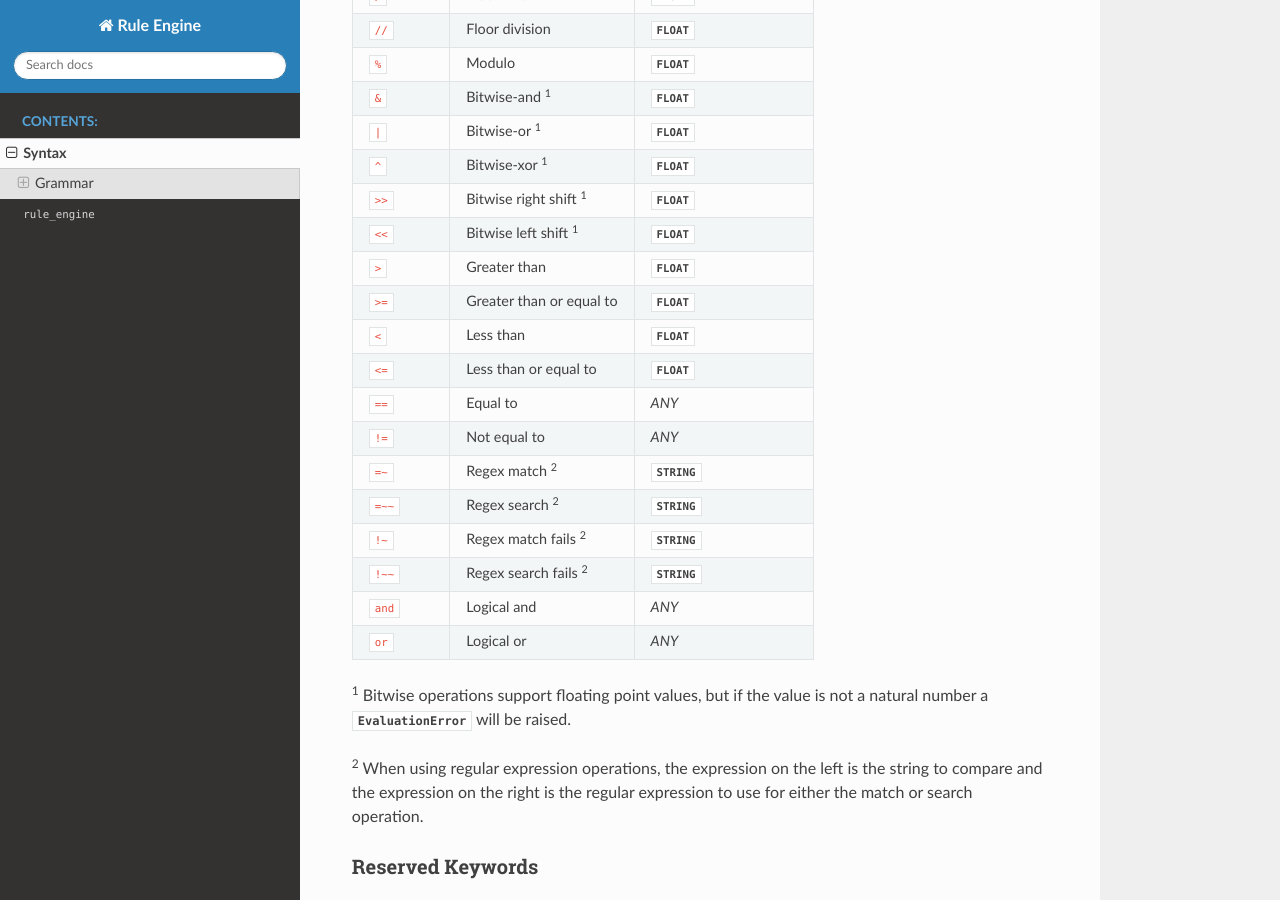
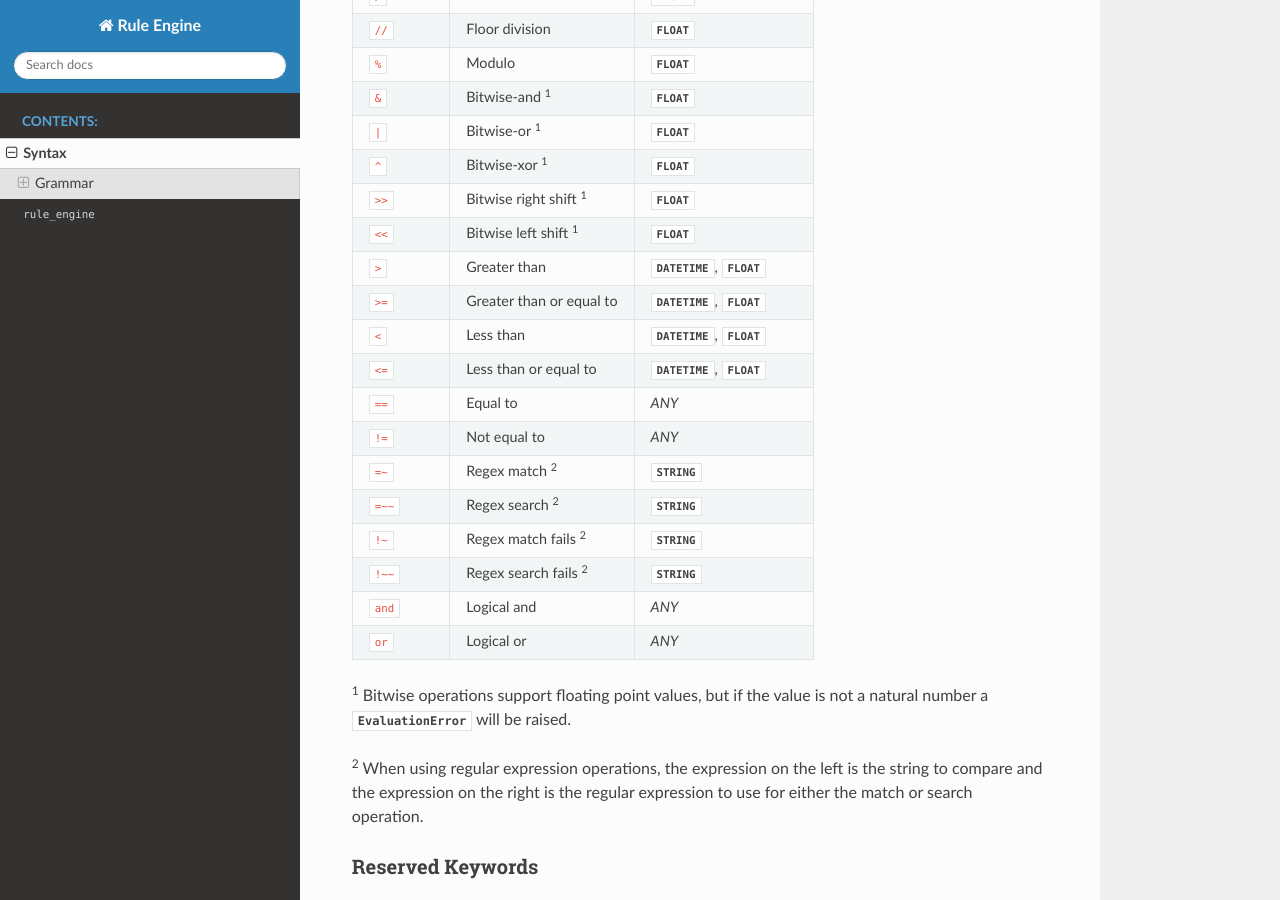
Before and after one commit to zeroSteiner/rule-engine, a Sphinx documentation site: the page built from docs/source/syntax.rst, in a window 1280 px wide and 900 px high, scrolled down 844 px. Built offline with Sphinx 7.4.7 and the Read the Docs theme 2.0.0, drawn with Linux system fonts in a browser that asks for light colours.

Commit message:
Update the documentation

```diff
--- a/docs/source/syntax.rst
+++ b/docs/source/syntax.rst
@@ -22,57 +22,61 @@ are type aware and will raise an exception when an incompatible type is used.
 Supported Operations
 ^^^^^^^^^^^^^^^^^^^^
 
-+-----------+------------------------------+---------------------------------------------+
-| Operation | Description                  | Compatible Data Types                       |
-+-----------+------------------------------+---------------------------------------------+
-| ``+``     | Addition                     | :py:attr:`~rule_engine.ast.DataType.FLOAT`  |
-+-----------+------------------------------+---------------------------------------------+
-| ``-``     | Subtraction                  | :py:attr:`~rule_engine.ast.DataType.FLOAT`  |
-+-----------+------------------------------+---------------------------------------------+
-| ``*``     | Multiplication               | :py:attr:`~rule_engine.ast.DataType.FLOAT`  |
-+-----------+------------------------------+---------------------------------------------+
-| ``**``    | Exponent                     | :py:attr:`~rule_engine.ast.DataType.FLOAT`  |
-+-----------+------------------------------+---------------------------------------------+
-| ``/``     | True division                | :py:attr:`~rule_engine.ast.DataType.FLOAT`  |
-+-----------+------------------------------+---------------------------------------------+
-| ``//``    | Floor division               | :py:attr:`~rule_engine.ast.DataType.FLOAT`  |
-+-----------+------------------------------+---------------------------------------------+
-| ``%``     | Modulo                       | :py:attr:`~rule_engine.ast.DataType.FLOAT`  |
-+-----------+------------------------------+---------------------------------------------+
-| ``&``     | Bitwise-and :sup:`1`         | :py:attr:`~rule_engine.ast.DataType.FLOAT`  |
-+-----------+------------------------------+---------------------------------------------+
-| ``|``     | Bitwise-or :sup:`1`          | :py:attr:`~rule_engine.ast.DataType.FLOAT`  |
-+-----------+------------------------------+---------------------------------------------+
-| ``^``     | Bitwise-xor :sup:`1`         | :py:attr:`~rule_engine.ast.DataType.FLOAT`  |
-+-----------+------------------------------+---------------------------------------------+
-| ``>>``    | Bitwise right shift :sup:`1` | :py:attr:`~rule_engine.ast.DataType.FLOAT`  |
-+-----------+------------------------------+---------------------------------------------+
-| ``<<``    | Bitwise left shift :sup:`1`  | :py:attr:`~rule_engine.ast.DataType.FLOAT`  |
-+-----------+------------------------------+---------------------------------------------+
-| ``>``     | Greater than                 | :py:attr:`~rule_engine.ast.DataType.FLOAT`  |
-+-----------+------------------------------+---------------------------------------------+
-| ``>=``    | Greater than or equal to     | :py:attr:`~rule_engine.ast.DataType.FLOAT`  |
-+-----------+------------------------------+---------------------------------------------+
-| ``<``     | Less than                    | :py:attr:`~rule_engine.ast.DataType.FLOAT`  |
-+-----------+------------------------------+---------------------------------------------+
-| ``<=``    | Less than or equal to        | :py:attr:`~rule_engine.ast.DataType.FLOAT`  |
-+-----------+------------------------------+---------------------------------------------+
-| ``==``    | Equal to                     | *ANY*                                       |
-+-----------+------------------------------+---------------------------------------------+
-| ``!=``    | Not equal to                 | *ANY*                                       |
-+-----------+------------------------------+---------------------------------------------+
-| ``=~``    | Regex match :sup:`2`         | :py:attr:`~rule_engine.ast.DataType.STRING` |
-+-----------+------------------------------+---------------------------------------------+
-| ``=~~``   | Regex search :sup:`2`        | :py:attr:`~rule_engine.ast.DataType.STRING` |
-+-----------+------------------------------+---------------------------------------------+
-| ``!~``    | Regex match fails :sup:`2`   | :py:attr:`~rule_engine.ast.DataType.STRING` |
-+-----------+------------------------------+---------------------------------------------+
-| ``!~~``   | Regex search fails :sup:`2`  | :py:attr:`~rule_engine.ast.DataType.STRING` |
-+-----------+------------------------------+---------------------------------------------+
-| ``and``   | Logical and                  | *ANY*                                       |
-+-----------+------------------------------+---------------------------------------------+
-| ``or``    | Logical or                   | *ANY*                                       |
-+-----------+------------------------------+---------------------------------------------+
++-----------+------------------------------+------------------------------------------------+
+| Operation | Description                  | Compatible Data Types                          |
++-----------+------------------------------+------------------------------------------------+
+| ``+``     | Addition                     | :py:attr:`~rule_engine.ast.DataType.FLOAT`     |
++-----------+------------------------------+------------------------------------------------+
+| ``-``     | Subtraction                  | :py:attr:`~rule_engine.ast.DataType.FLOAT`     |
++-----------+------------------------------+------------------------------------------------+
+| ``*``     | Multiplication               | :py:attr:`~rule_engine.ast.DataType.FLOAT`     |
++-----------+------------------------------+------------------------------------------------+
+| ``**``    | Exponent                     | :py:attr:`~rule_engine.ast.DataType.FLOAT`     |
++-----------+------------------------------+------------------------------------------------+
+| ``/``     | True division                | :py:attr:`~rule_engine.ast.DataType.FLOAT`     |
++-----------+------------------------------+------------------------------------------------+
+| ``//``    | Floor division               | :py:attr:`~rule_engine.ast.DataType.FLOAT`     |
++-----------+------------------------------+------------------------------------------------+
+| ``%``     | Modulo                       | :py:attr:`~rule_engine.ast.DataType.FLOAT`     |
++-----------+------------------------------+------------------------------------------------+
+| ``&``     | Bitwise-and :sup:`1`         | :py:attr:`~rule_engine.ast.DataType.FLOAT`     |
++-----------+------------------------------+------------------------------------------------+
+| ``|``     | Bitwise-or :sup:`1`          | :py:attr:`~rule_engine.ast.DataType.FLOAT`     |
++-----------+------------------------------+------------------------------------------------+
+| ``^``     | Bitwise-xor :sup:`1`         | :py:attr:`~rule_engine.ast.DataType.FLOAT`     |
++-----------+------------------------------+------------------------------------------------+
+| ``>>``    | Bitwise right shift :sup:`1` | :py:attr:`~rule_engine.ast.DataType.FLOAT`     |
++-----------+------------------------------+------------------------------------------------+
+| ``<<``    | Bitwise left shift :sup:`1`  | :py:attr:`~rule_engine.ast.DataType.FLOAT`     |
++-----------+------------------------------+------------------------------------------------+
+| ``>``     | Greater than                 | :py:attr:`~rule_engine.ast.DataType.DATETIME`, |
+|           |                              | :py:attr:`~rule_engine.ast.DataType.FLOAT`     |
++-----------+------------------------------+------------------------------------------------+
+| ``>=``    | Greater than or equal to     | :py:attr:`~rule_engine.ast.DataType.DATETIME`, |
+|           |                              | :py:attr:`~rule_engine.ast.DataType.FLOAT`     |
++-----------+------------------------------+------------------------------------------------+
+| ``<``     | Less than                    | :py:attr:`~rule_engine.ast.DataType.DATETIME`, |
+|           |                              | :py:attr:`~rule_engine.ast.DataType.FLOAT`     |
++-----------+------------------------------+------------------------------------------------+
+| ``<=``    | Less than or equal to        | :py:attr:`~rule_engine.ast.DataType.DATETIME`, |
+|           |                              | :py:attr:`~rule_engine.ast.DataType.FLOAT`     |
++-----------+------------------------------+------------------------------------------------+
+| ``==``    | Equal to                     | *ANY*                                          |
++-----------+------------------------------+------------------------------------------------+
+| ``!=``    | Not equal to                 | *ANY*                                          |
++-----------+------------------------------+------------------------------------------------+
+| ``=~``    | Regex match :sup:`2`         | :py:attr:`~rule_engine.ast.DataType.STRING`    |
++-----------+------------------------------+------------------------------------------------+
+| ``=~~``   | Regex search :sup:`2`        | :py:attr:`~rule_engine.ast.DataType.STRING`    |
++-----------+------------------------------+------------------------------------------------+
+| ``!~``    | Regex match fails :sup:`2`   | :py:attr:`~rule_engine.ast.DataType.STRING`    |
++-----------+------------------------------+------------------------------------------------+
+| ``!~~``   | Regex search fails :sup:`2`  | :py:attr:`~rule_engine.ast.DataType.STRING`    |
++-----------+------------------------------+------------------------------------------------+
+| ``and``   | Logical and                  | *ANY*                                          |
++-----------+------------------------------+------------------------------------------------+
+| ``or``    | Logical or                   | *ANY*                                          |
++-----------+------------------------------+------------------------------------------------+
 
 :sup:`1` Bitwise operations support floating point values, but if the value is
 not a natural number a :py:class:`~rule_engine.errors.EvaluationError` will be
@@ -88,19 +92,19 @@ Reserved Keywords
 +-----------+---------------------------------------+
 | Keyword   | Description                           |
 +-----------+---------------------------------------+
-| Booleans                                          |
+| **Booleans**                                      |
 +-----------+---------------------------------------+
 | ``true``  | The "True" boolean value              |
 +-----------+---------------------------------------+
 | ``false`` | The "False" boolean value             |
 +-----------+---------------------------------------+
-| Floats                                            |
+| **Floats**                                        |
 +-----------+---------------------------------------+
 | ``inf``   | Floating point value for infinity     |
 +-----------+---------------------------------------+
 | ``nan``   | Floating point value for not-a-number |
 +-----------+---------------------------------------+
-| Logical Operators                                 |
+| **Logical Operators**                             |
 +-----------+---------------------------------------+
 | ``and``   | Logical "and" operator                |
 +-----------+---------------------------------------+
```
